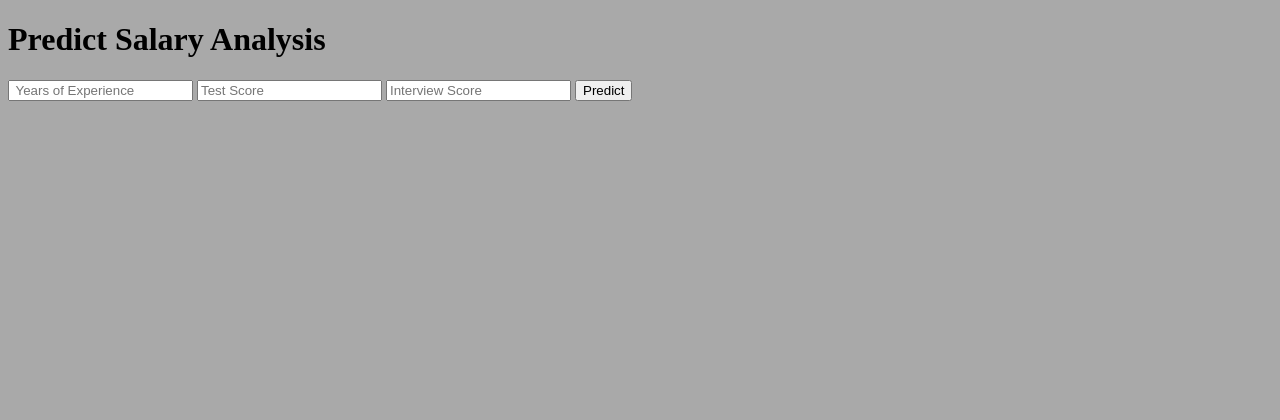
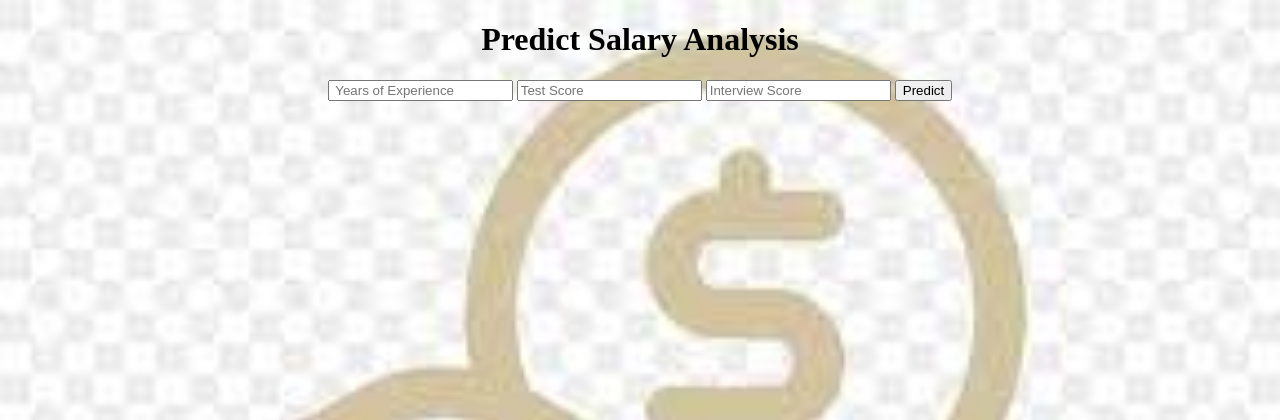
Before and after one commit to Abhishek110299/Salary-prediction-model, a Flask app: page / in a window 1280 px wide. Shown: the top 420 px of the page. Run offline with Flask 2, Linux system fonts and the light colour scheme; parts of the project's set-up code (start-up, migrations or seed data) failed here and were passed over.

Commit message:
Update index.html

```diff
--- a/templates/index.html
+++ b/templates/index.html
@@ -2,7 +2,18 @@
 <html >
 <!--From https://codepen.io/frytyler/pen/EGdtg-->
 <head>
-<body style="background-color: darkgrey;">
+	<style>
+	body {
+
+            background-image: url("download.jfif");
+            background-repeat: no-repeat;
+            background-size: cover;
+            text-align:center;
+            padding: 0px;
+        }
+
+
+	</style>
 
 </body>
   <meta charset="UTF-8">
@@ -22,7 +33,7 @@
     <form action="{{ url_for('predict')}}"method="post">
     	<input type="text" name="experience" placeholder=" Years of Experience" required="required" />
         <input type="text" name="test_score" placeholder="Test Score" required="required" />
-		<input type="text" name="interview_score" placeholder="Interview Score" required="required" />
+	<input type="text" name="interview_score" placeholder="Interview Score" required="required" />
 
         <button type="submit" class="btn btn-primary btn-block btn-large">Predict</button>
     </form>
```
